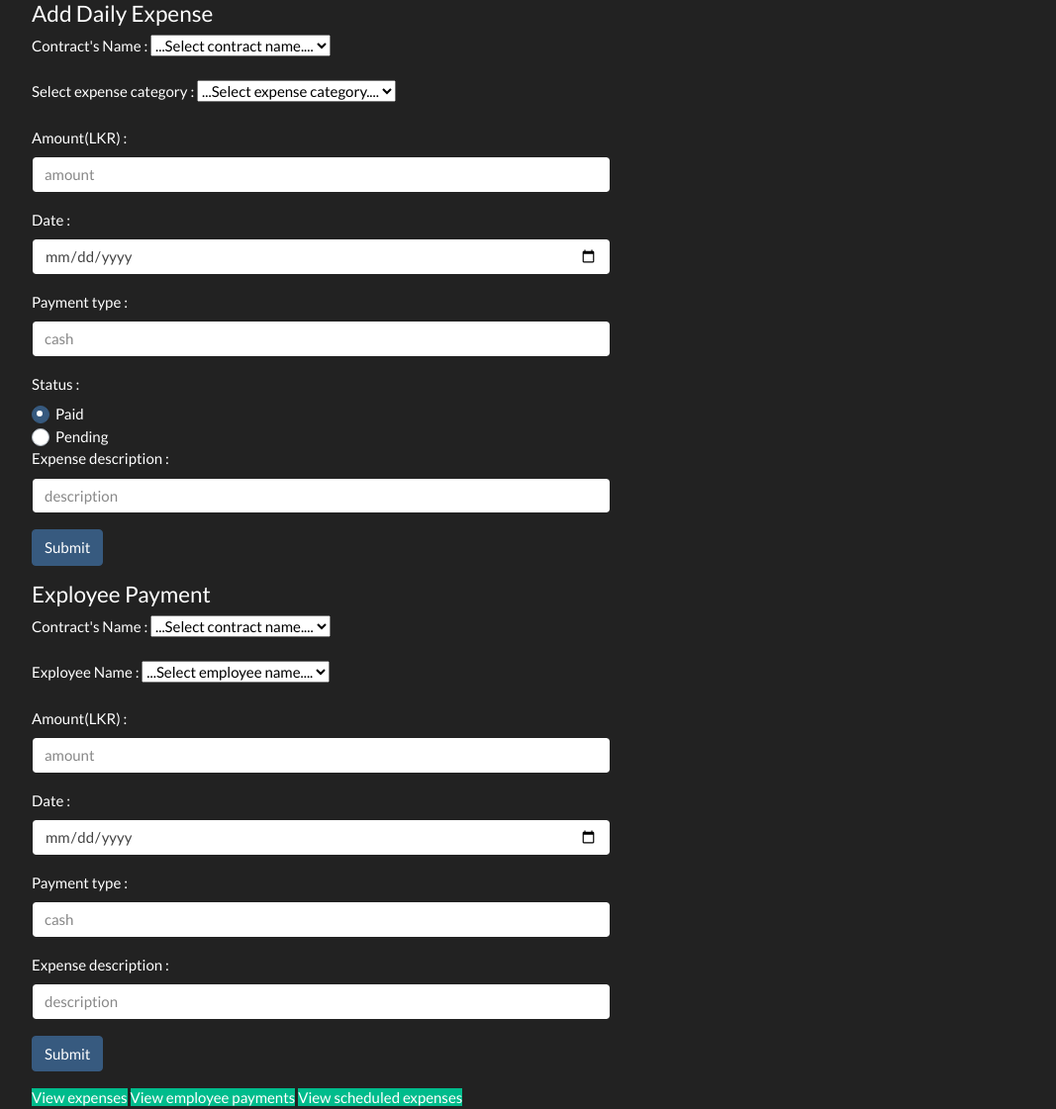
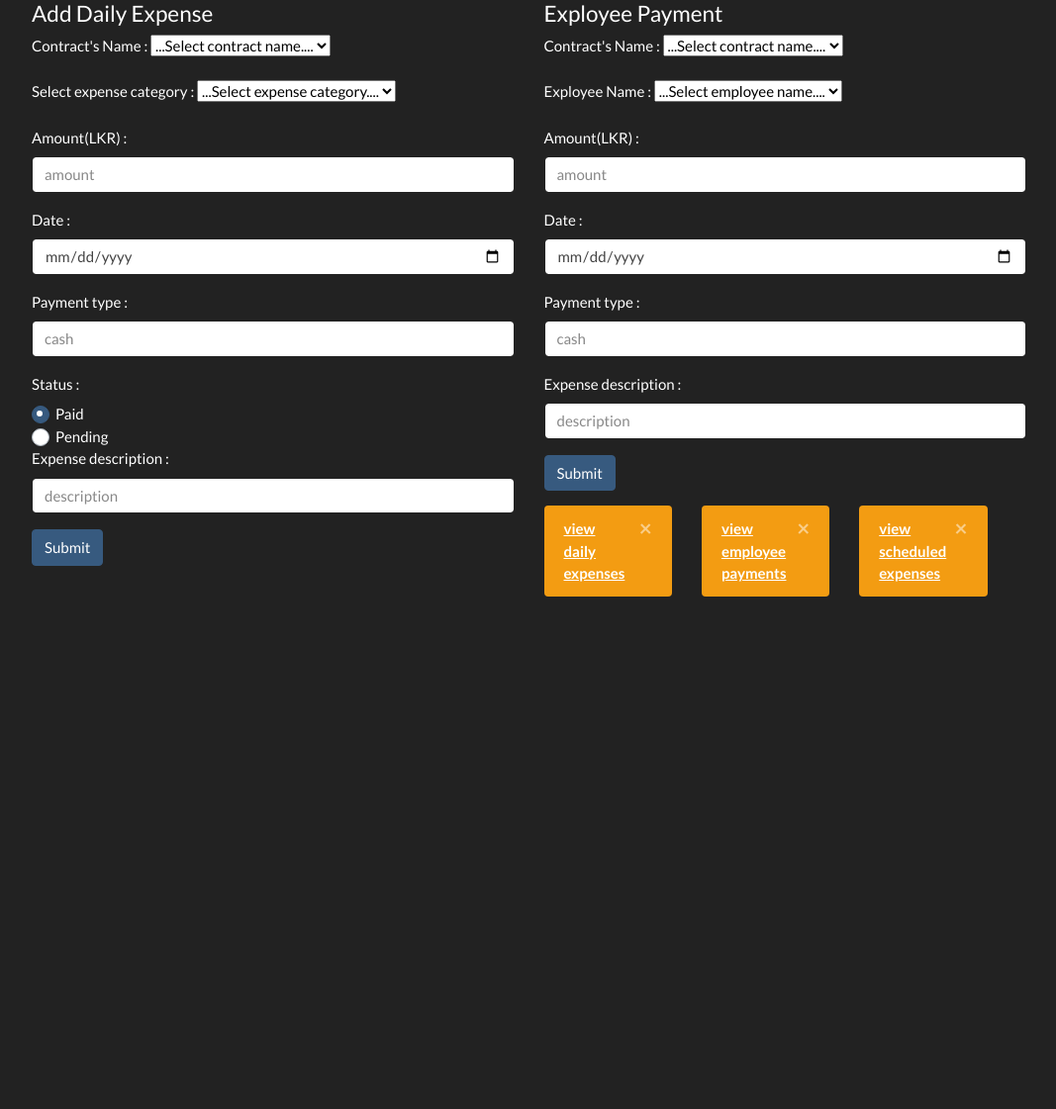
Before and after one commit to Group-48-W3/W3, a PHP site: page /view/expense/addExpense.php in a window 1280 px wide. Shown: the part 71-1192 px from the top of the page at 99% size, without its empty margins (38-1105 px from the left). After the commit the page ends 674 px from the top, so only its background shows below. Run offline with PHP 8.4, Linux system fonts and the light colour scheme.

Commit message:
Update addExpense.php

```diff
--- a/view/expense/addExpense.php
+++ b/view/expense/addExpense.php
@@ -2,7 +2,7 @@
 <!-- Content Starts -->
 <div class="container">
     <div class="row">
-        <div class="col-6">
+        <div class="col-5">
 
             <h4>Add Daily Expense</h4>
             <!-- Form Starts -->
@@ -55,7 +55,7 @@
             <!-- Form Ends -->
         </div>
 
-        <div class="col-6">
+        <div class="col-5">
             <h4>Exployee Payment</h4>
             <!-- Form Starts -->
             <form method="post" action="./../../controller/expense/expensetController.php">
@@ -96,9 +96,27 @@
                 <button type="submit" class="btn btn-primary">Submit</button>
             </form>
              <!-- Form Ends -->
-            <a class="btn-success">View expenses</a>
-            <a class="btn-success">View employee payments</a>
-            <a class="btn-success">View scheduled expenses</a>
+
+             <div class="row">
+                <div class="col-3">
+                    <div class="alert alert-dismissible alert-warning">
+                        <button type="button" class="close" data-dismiss="alert">&times;</button>
+                        <a href="#" class="alert-link">view daily expenses </a>
+                    </div>
+                </div>
+                <div class="col-3">
+                    <div class="alert alert-dismissible alert-warning">
+                        <button type="button" class="close" data-dismiss="alert">&times;</button>
+                        <a href="#" class="alert-link">view employee payments</a>
+                    </div>
+                </div>
+                <div class="col-3">
+                    <div class="alert alert-dismissible alert-warning">
+                        <button type="button" class="close" data-dismiss="alert">&times;</button>
+                        <a href="#" class="alert-link">view scheduled expenses</a>
+                    </div>
+                </div>
+             </div>
 
         </div>
     </div>
```
